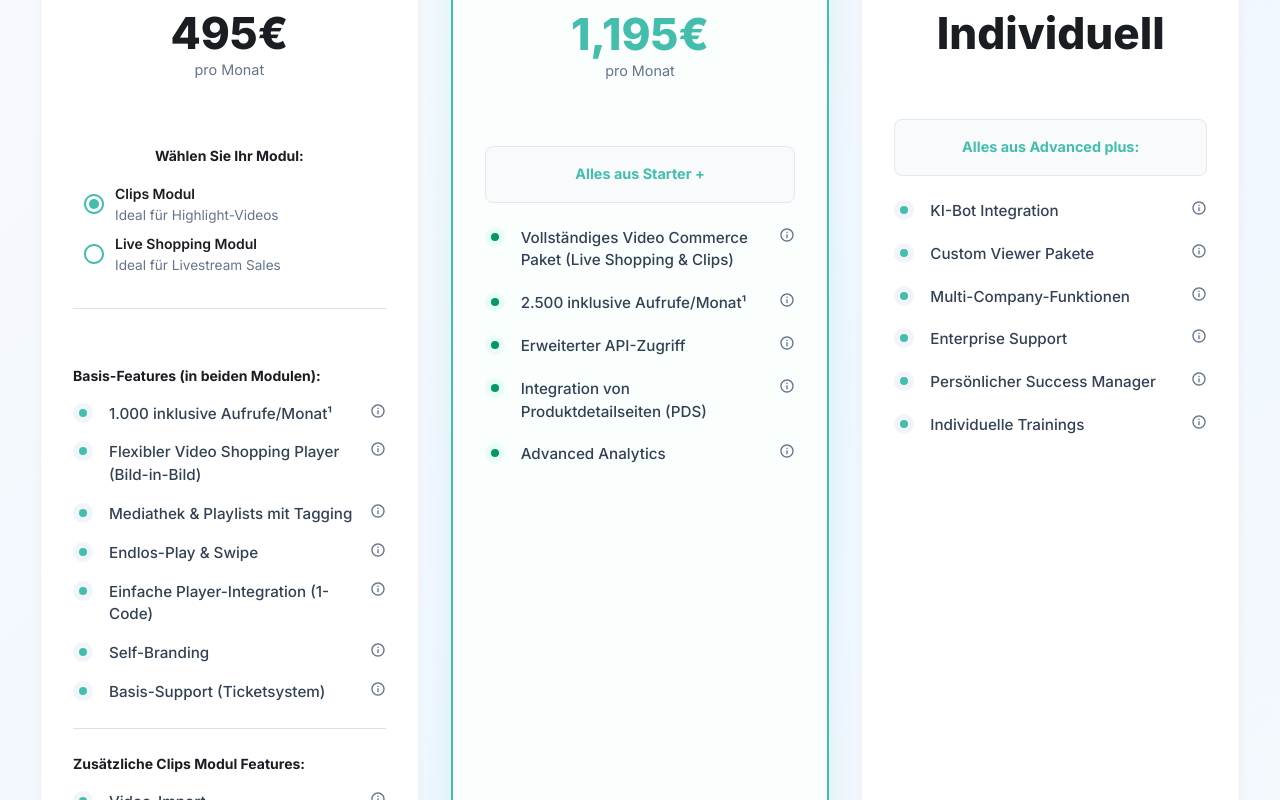
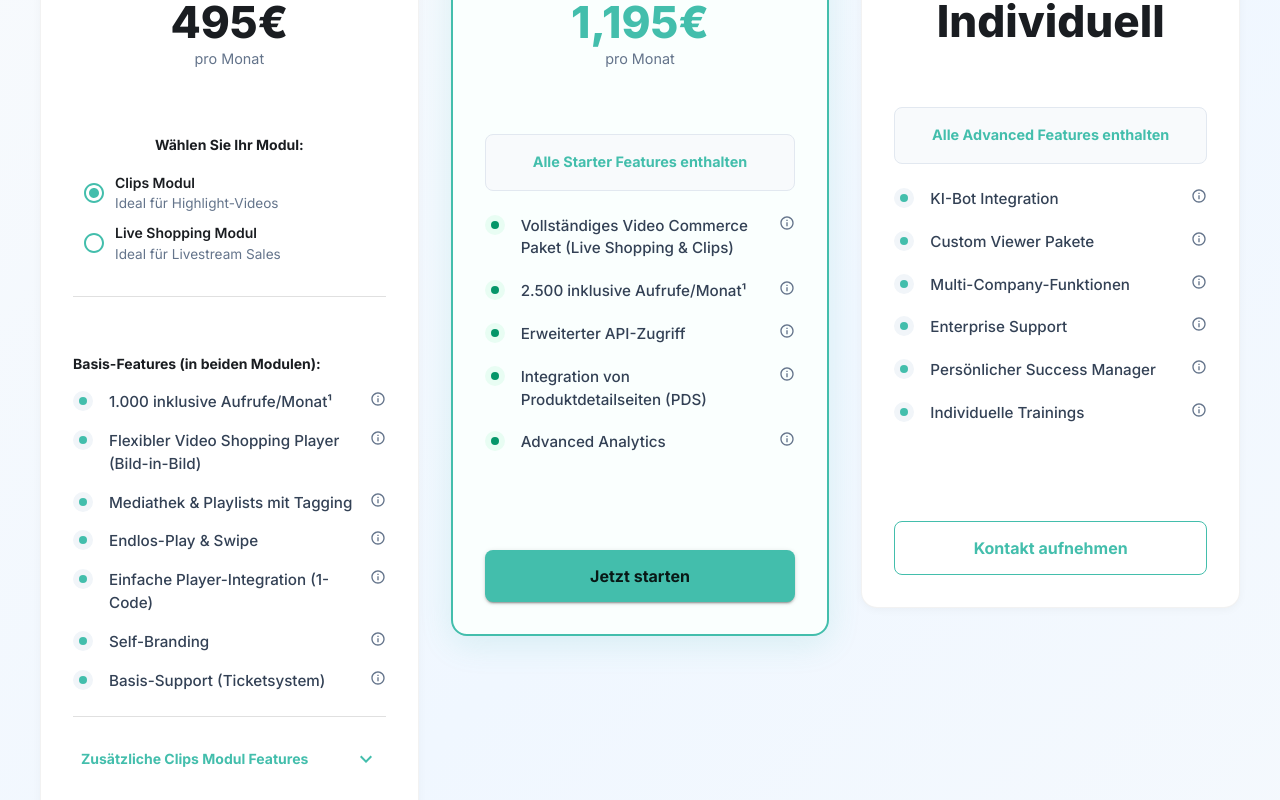
Before and after one commit to DenizD/signup-and-market-optin, a React (Vite) app: page /plans in a window 1280 px wide. Shown: the part 560-1360 px from the top of the page. Built offline with nearby package versions, Linux system fonts and the light colour scheme.

Commit message:
Fix: Improve Plans page layout and readability
Implement collapsible features for additional module features to reduce whitespace and improve horizontal alignment. Simplify "Alles aus Starter+" and "Alles aus Advanced+" text display.

```diff
--- a/src/pages/Plans.tsx
+++ b/src/pages/Plans.tsx
@@ -1,12 +1,23 @@
-
 import { Box, Container, Typography, Button, Card, CardContent, CardActions, Stack, Tooltip, Grow, RadioGroup, FormControlLabel, Radio, Divider } from '@mui/material';
-import { InfoOutlined } from '@mui/icons-material';
+import { InfoOutlined, ExpandMore, ExpandLess } from '@mui/icons-material';
 import { useState } from 'react';
 import { useTranslations } from '@/hooks/useTranslations';
+import { Collapsible, CollapsibleContent, CollapsibleTrigger } from '@/components/ui/collapsible';
 
 const Plans = () => {
   const { t, language } = useTranslations();
   const [starterModule, setStarterModule] = useState<'clips' | 'live-shopping'>('clips');
+  const [expandedFeatures, setExpandedFeatures] = useState<{[key: string]: boolean}>({
+    'starter-clips': false,
+    'starter-live-shopping': false,
+  });
+
+  const toggleFeatures = (planId: string) => {
+    setExpandedFeatures(prev => ({
+      ...prev,
+      [planId]: !prev[planId]
+    }));
+  };
 
   const starterModules = {
     clips: {
@@ -185,8 +196,6 @@ const Plans = () => {
       popular: true,
       color: 'primary' as const,
       isStarterOption: false,
-      includesPrevious: 'Alles aus Starter +',
-      includesPreviousEN: 'All from Starter +',
       features: [
         {
           text: 'Vollständiges Video Commerce Paket (Live Shopping & Clips)',
@@ -231,8 +240,6 @@ const Plans = () => {
       popular: false,
       color: 'secondary' as const,
       isStarterOption: false,
-      includesPrevious: 'Alles aus Advanced plus:',
-      includesPreviousEN: 'All from Advanced plus:',
       features: [
         {
           text: 'KI-Bot Integration',
@@ -454,7 +461,7 @@ const Plans = () => {
             gap: { xs: 3, md: 4 },
             maxWidth: '1200px',
             mx: 'auto',
-            alignItems: 'stretch'
+            alignItems: 'start'
           }}>
             {plans.map((plan, index) => (
               <Box key={plan.id}>
@@ -513,7 +520,7 @@ const Plans = () => {
                           mb: 4,
                           lineHeight: 1.6,
                           fontSize: '0.95rem',
-                          minHeight: { xs: 'auto', md: '60px' },
+                          minHeight: { xs: 'auto', md: '48px' },
                           display: 'flex',
                           alignItems: 'center',
                           textAlign: 'center'
@@ -543,8 +550,8 @@ const Plans = () => {
                         </Box>
                       </Box>
 
-                      {/* Previous Tier Information */}
-                      {plan.includesPrevious && (
+                      {/* Previous Tier Information for Advanced/Enterprise */}
+                      {!plan.isStarterOption && (
                         <Box sx={{
                           mb: 3,
                           p: 2,
@@ -558,7 +565,10 @@ const Plans = () => {
                             textAlign: 'center',
                             fontSize: '0.9rem'
                           }}>
-                            {language === 'de' ? plan.includesPrevious : plan.includesPreviousEN}
+                            {plan.id === 'advanced'
+                              ? (language === 'de' ? 'Alle Starter Features enthalten' : 'All Starter features included')
+                              : (language === 'de' ? 'Alle Advanced Features enthalten' : 'All Advanced features included')
+                            }
                           </Typography>
                         </Box>
                       )}
@@ -635,22 +645,46 @@ const Plans = () => {
                               renderFeatureWithTooltip(feature, idx, plan)
                             )}
                           </Stack>
+
                           <Divider sx={{ my: 3 }} />
-                          <Typography variant="subtitle2" sx={{
-                            fontWeight: 700,
-                            color: '#1a1d21',
-                            mb: 2
-                          }}>
+
+                          {/* Collapsible Additional Features */}
+                          <Collapsible
+                            open={expandedFeatures[`starter-${starterModule}`]}
+                            onOpenChange={() => toggleFeatures(`starter-${starterModule}`)}
+                          >
+                            <CollapsibleTrigger asChild>
+                              <Button
+                                variant="text"
+                                fullWidth
+                                sx={{
+                                  justifyContent: 'space-between',
+                                  color: '#43BEAC',
+                                  fontWeight: 600,
+                                  mb: 2,
+                                  textTransform: 'none',
+                                  '&:hover': {
+                                    backgroundColor: 'rgba(67, 190, 172, 0.05)'
+                                  }
+                                }}
+                              >
+                                <Typography variant="subtitle2" sx={{ fontWeight: 700 }}>
                                   {language === 'de'
-                              ? `Zusätzliche ${starterModules[starterModule].name} Features:`
-                              : `Additional ${starterModules[starterModule].nameEN} features:`
+                                    ? `Zusätzliche ${starterModules[starterModule].name} Features`
+                                    : `Additional ${starterModules[starterModule].nameEN} features`
                                   }
                                 </Typography>
+                                {expandedFeatures[`starter-${starterModule}`] ? <ExpandLess /> : <ExpandMore />}
+                              </Button>
+                            </CollapsibleTrigger>
+                            <CollapsibleContent>
                               <Stack spacing={2}>
                                 {starterModules[starterModule].features.map((feature, idx) =>
                                   renderFeatureWithTooltip(feature, idx, plan)
                                 )}
                               </Stack>
+                            </CollapsibleContent>
+                          </Collapsible>
                         </Box>
                       )}
 
```
Lines whose indentation alone changed are shown as unchanged.
